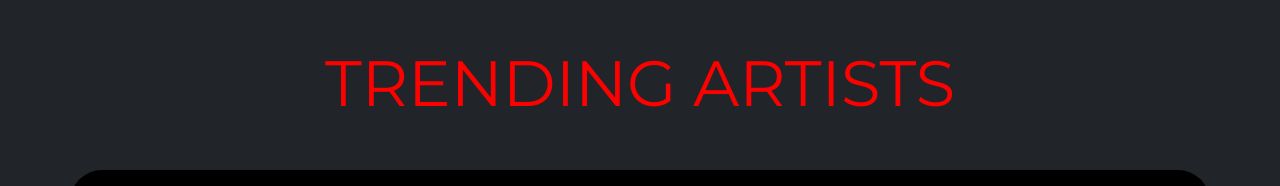
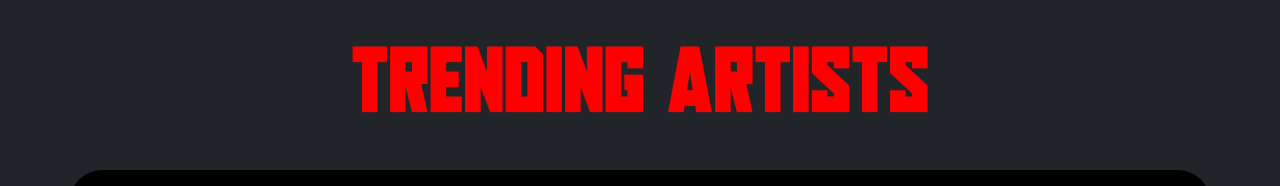
Before and after one commit to wildgamharsh/moviewebsite, a plain HTML site: page index.html in a window 1280 px wide. Shown: the part 554-740 px from the top of the page. Drawn offline with nearby package versions, Linux system fonts and the light colour scheme; files that its build step writes are made by us from their sources; a web font is replaced by a local one.

Commit message:
Update style.css

```diff
--- a/css/style.css
+++ b/css/style.css
@@ -23,7 +23,7 @@
 }
 
 .heading{
-  font-family: "Montserrat";
+  font-family: "aliens_among_usregular";
   font-weight: 900;
 }
 
```
